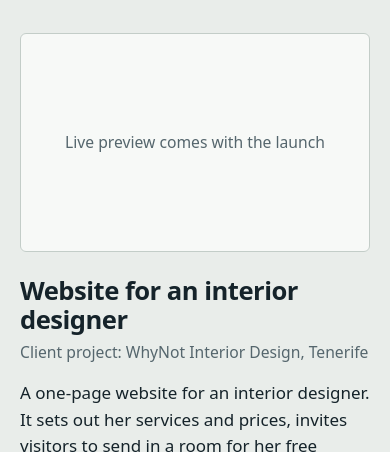
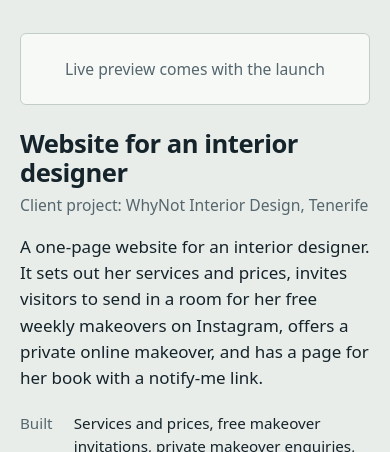
Before and after one commit to chris-alavanca/chris-martin-dev, a plain HTML site: page index.html in a window 390 px wide. Shown: the part 704-1156 px from the top of the page. Drawn offline with Linux system fonts and the light colour scheme.

Commit message:
Portfolio: compact no-preview box on phones

```diff
--- a/styles.css
+++ b/styles.css
@@ -92,6 +92,7 @@
 
   @media (max-width:760px){
     .project{grid-template-columns:1fr}
+    .shot-note{aspect-ratio:auto;min-height:4.5rem}
     .how{grid-template-columns:1fr}
     header nav{gap:1rem}
     .nav-hide{display:none}
```
